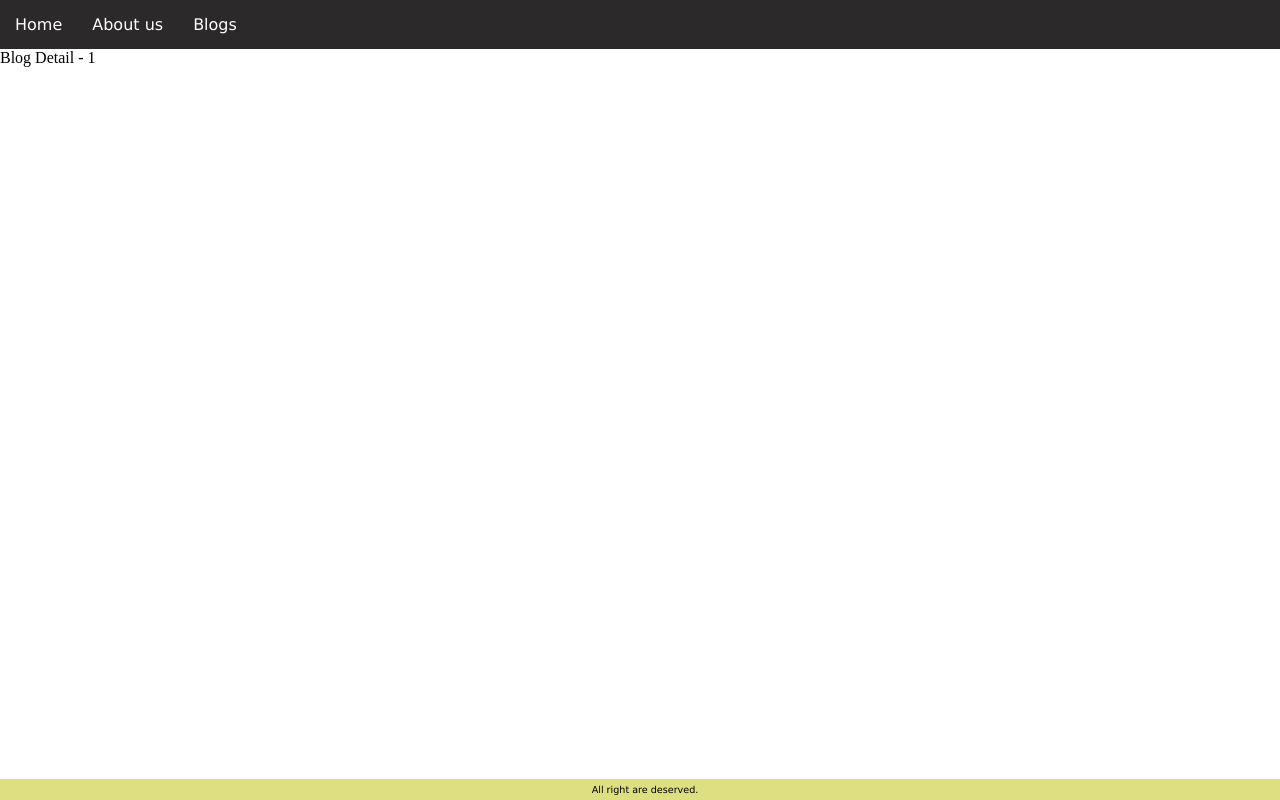
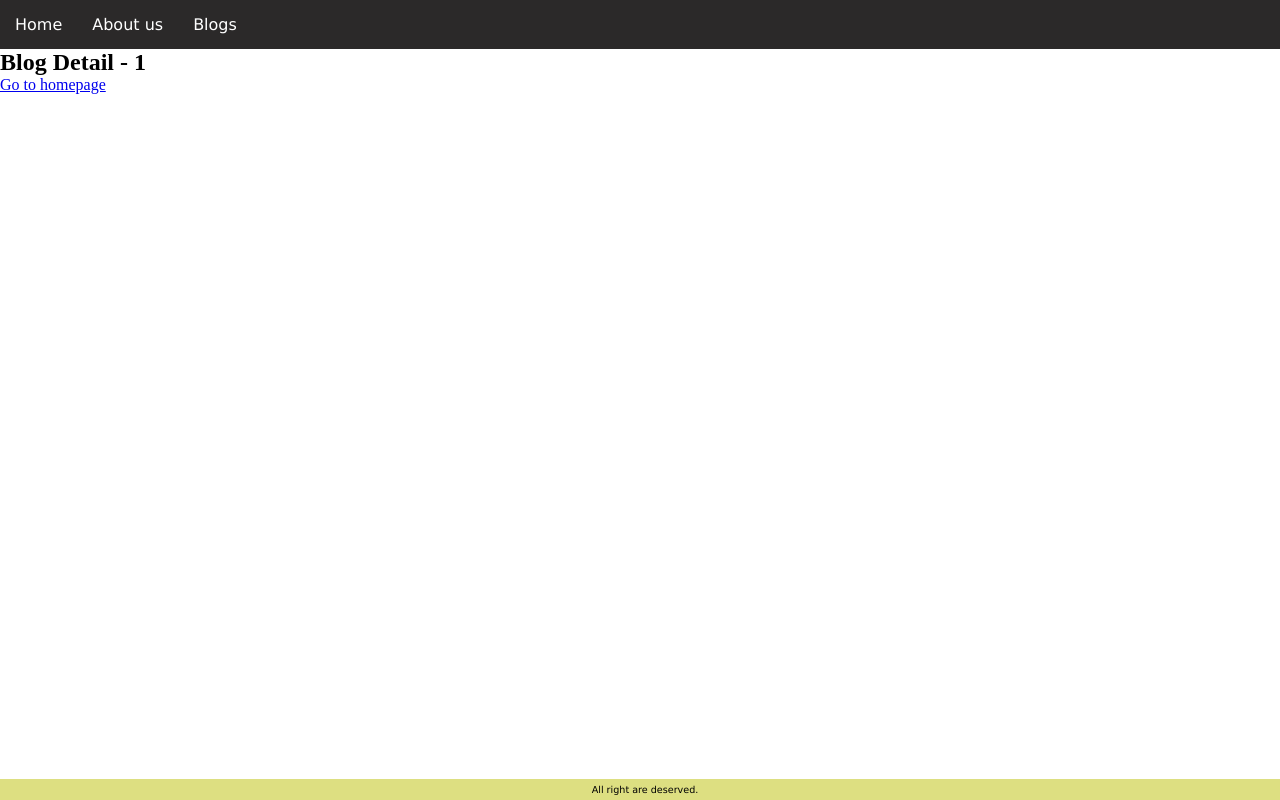
Before and after one commit to SarahMoradi/SPA-React, a React (Create React App) app: page /blogs/1 in a window 1280 px wide. Built offline with nearby package versions, Linux system fonts and the light colour scheme.

Commit message:
Added back link to go homepage

```diff
--- a/src/component/Pages/Blog.js
+++ b/src/component/Pages/Blog.js
@@ -1,9 +1,15 @@
+import { Link } from "react-router-dom";
 import { useParams } from "react-router-dom";
 
 const Blog = (props) => {
   const params = useParams();
   console.log(params.id);
-  return <>Blog Detail - {params.id} </>;
+  return (
+    <>
+      <h2>Blog Detail - {params.id} </h2>
+      <Link to="/blogs">Go to homepage</Link>
+    </>
+  );
 };
 
 export default Blog;
```
